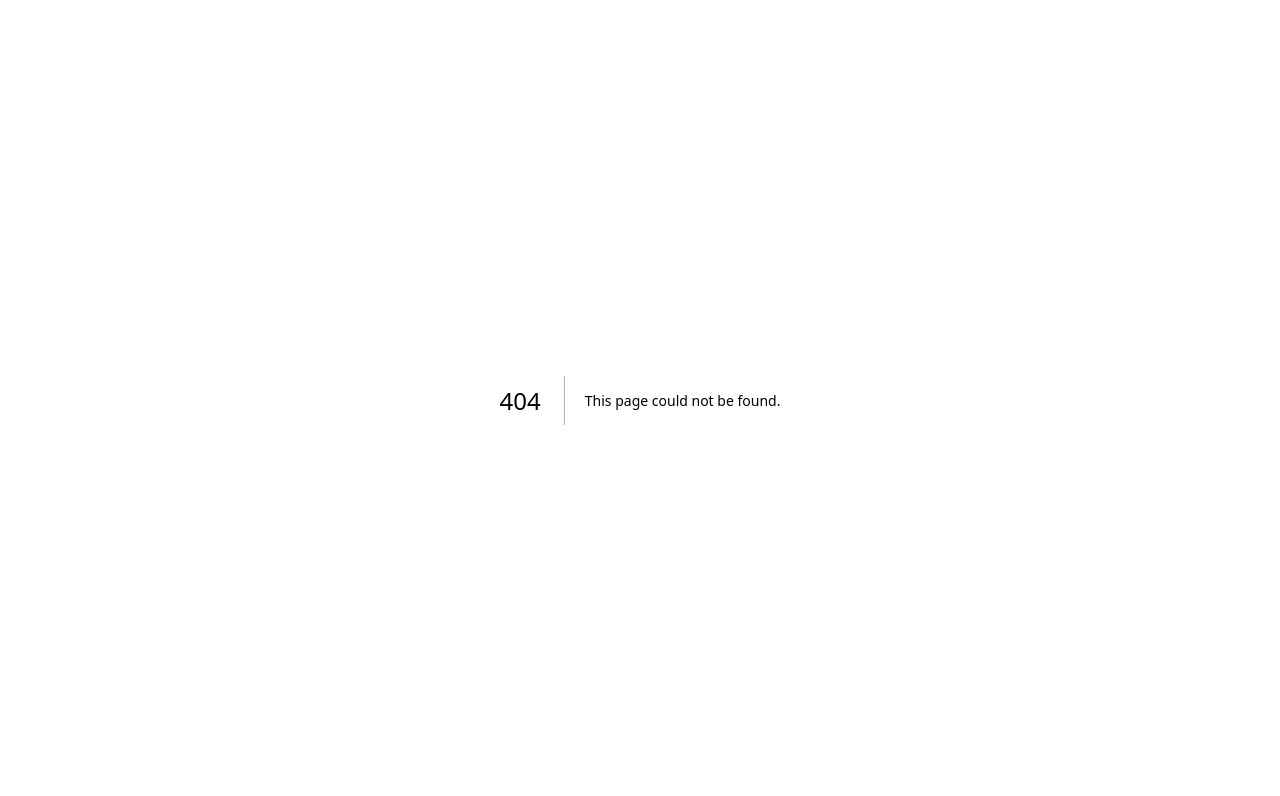
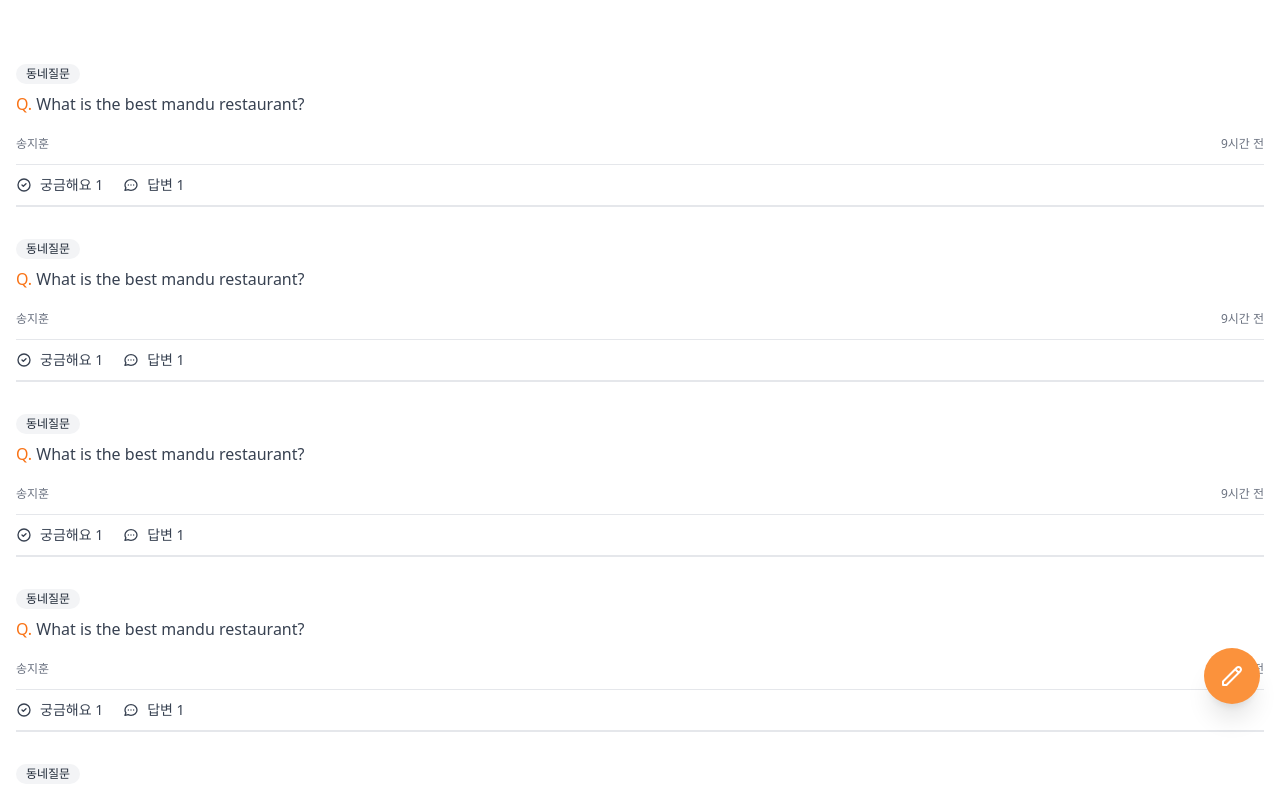
Before and after one commit to JiHunSong94/carrot-market, a Next.js app: page /community in a window 1280 px wide. Before the commit this address had no page. Shown: the top 796 px of the page. Built offline with nearby package versions, Linux system fonts and the light colour scheme.

Commit message:
3.5 TW PRACTICE - Community

```diff
--- /dev/null
+++ b/pages/community/index.tsx
@@ -0,0 +1,73 @@
+export default function Community() {
+  return (
+    <div className="space-y-8 py-16 px-4">
+      {[1, 2, 3, 4, 5, 6].map((_, i) => (
+        <div key={i} className="flex flex-col items-start">
+          <span className="flex items-center rounded-full bg-gray-100 px-2.5 py-0.5 text-xs font-medium text-gray-800">
+            동네질문
+          </span>
+          <div className="mt-2 text-gray-700">
+            <span className="font-medium text-orange-500">Q.</span> What is the
+            best mandu restaurant?
+          </div>
+          <div className=" mt-5 flex w-full items-center justify-between text-xs font-medium text-gray-500">
+            <span>송지훈</span>
+            <span>9시간 전</span>
+          </div>
+          <div className="mt-3 flex w-full space-x-5 border-t border-b-[2px] py-2.5 text-gray-700">
+            <span className="flex items-center space-x-2 text-sm">
+              <svg
+                className="h-4 w-4"
+                fill="none"
+                stroke="currentColor"
+                viewBox="0 0 24 24"
+                xmlns="http://www.w3.org/2000/svg"
+              >
+                <path
+                  strokeLinecap="round"
+                  strokeLinejoin="round"
+                  strokeWidth="2"
+                  d="M9 12l2 2 4-4m6 2a9 9 0 11-18 0 9 9 0 0118 0z"
+                ></path>
+              </svg>
+              <span>궁금해요 1</span>
+            </span>
+            <span className="flex items-center space-x-2 text-sm">
+              <svg
+                className="h-4 w-4"
+                fill="none"
+                stroke="currentColor"
+                viewBox="0 0 24 24"
+                xmlns="http://www.w3.org/2000/svg"
+              >
+                <path
+                  strokeLinecap="round"
+                  strokeLinejoin="round"
+                  strokeWidth="2"
+                  d="M8 12h.01M12 12h.01M16 12h.01M21 12c0 4.418-4.03 8-9 8a9.863 9.863 0 01-4.255-.949L3 20l1.395-3.72C3.512 15.042 3 13.574 3 12c0-4.418 4.03-8 9-8s9 3.582 9 8z"
+                ></path>
+              </svg>
+              <span>답변 1</span>
+            </span>
+          </div>
+        </div>
+      ))}
+      <button className="fixed bottom-24 right-5 cursor-pointer rounded-full bg-orange-400 p-4 text-white shadow-xl transition-colors hover:bg-orange-500">
+        <svg
+          className="h-6 w-6"
+          fill="none"
+          stroke="currentColor"
+          viewBox="0 0 24 24"
+          xmlns="http://www.w3.org/2000/svg"
+        >
+          <path
+            strokeLinecap="round"
+            strokeLinejoin="round"
+            strokeWidth="2"
+            d="M15.232 5.232l3.536 3.536m-2.036-5.036a2.5 2.5 0 113.536 3.536L6.5 21.036H3v-3.572L16.732 3.732z"
+          ></path>
+        </svg>
+      </button>
+    </div>
+  );
+}
```
